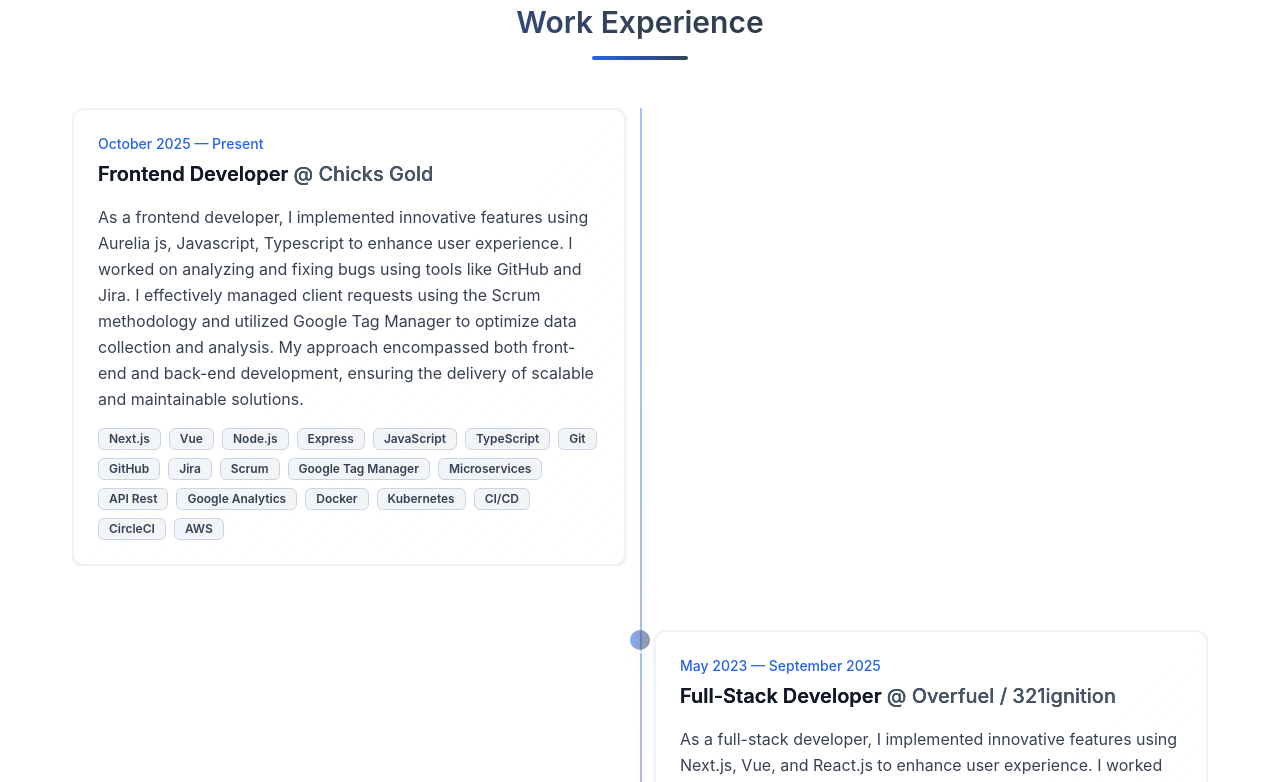
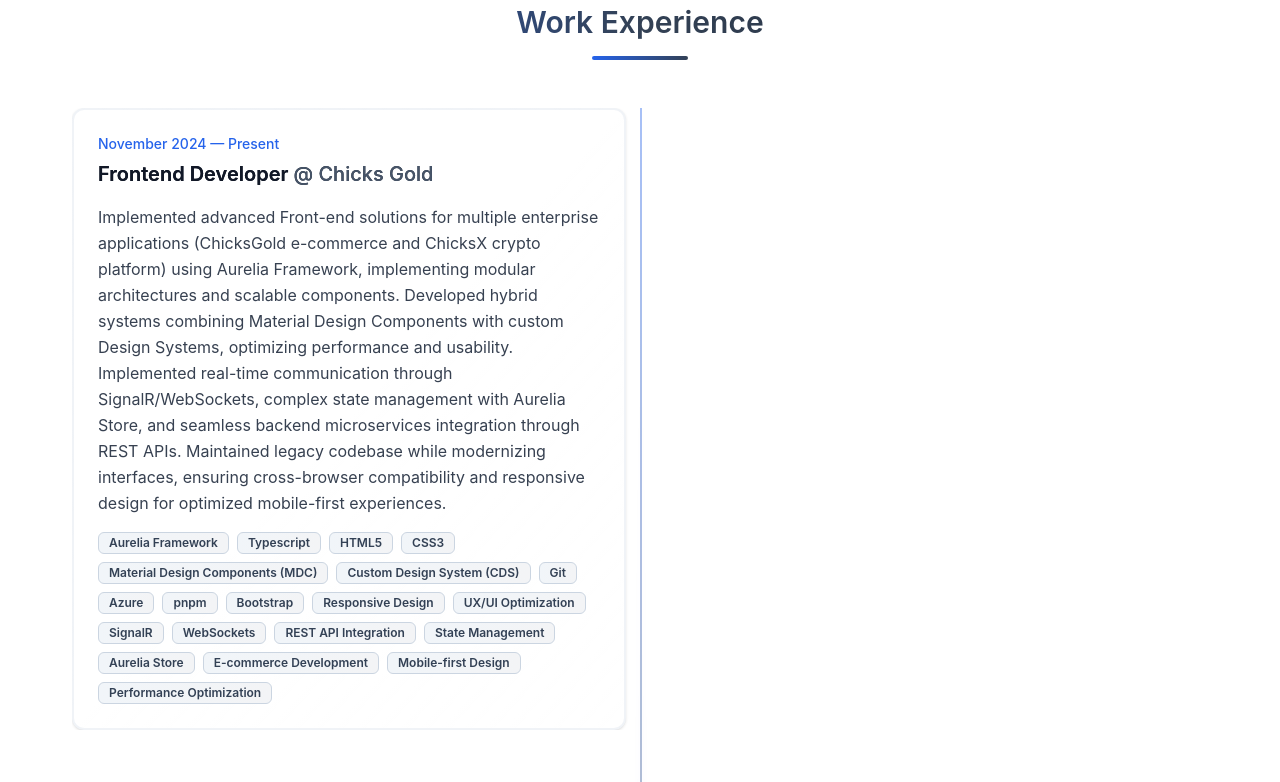
Before and after one commit to luisfrm/portfolios-react, a React (Vite) app: page / in a window 1280 px wide. Shown: the part 860-1642 px from the top of the page. Built offline with nearby package versions, Linux system fonts and the light colour scheme.

Commit message:
Update work experience

```diff
--- a/src/lib/constants.ts
+++ b/src/lib/constants.ts
@@ -1,7 +1,7 @@
 // PDF URLs
 export const PDF_URLS = {
   en: "https://drive.google.com/file/d/1uZU-2QexviG9ET6u8dLI6f2R1topivXR/view?usp=sharing",
-  es: "https://drive.google.com/file/d/1RAgnxrdfFGLuvQir7EuUsh_vxmVhDi9v/view?usp=sharing"
+  es: "https://drive.google.com/file/d/1YXrq70AqSPr8nytCEOEdpf3LiazIEanU/view?usp=sharing"
 } as const;
 
 // Local Storage Keys
--- a/src/translations/en.tsx
+++ b/src/translations/en.tsx
@@ -177,30 +177,31 @@ export const en: Data = {
 			{
 				company: "Chicks Gold",
 				position: "Frontend Developer",
-				period: "October 2025 — Present",
+				period: "November 2024 — Present",
 				description:
-					"As a frontend developer, I implemented innovative features using Aurelia js, Javascript, Typescript to enhance user experience. I worked on analyzing and fixing bugs using tools like GitHub and Jira. I effectively managed client requests using the Scrum methodology and utilized Google Tag Manager to optimize data collection and analysis. My approach encompassed both front-end and back-end development, ensuring the delivery of scalable and maintainable solutions.",
+					"Implemented advanced Front-end solutions for multiple enterprise applications (ChicksGold e-commerce and ChicksX crypto platform) using Aurelia Framework, implementing modular architectures and scalable components. Developed hybrid systems combining Material Design Components with custom Design Systems, optimizing performance and usability. Implemented real-time communication through SignalR/WebSockets, complex state management with Aurelia Store, and seamless backend microservices integration through REST APIs. Maintained legacy codebase while modernizing interfaces, ensuring cross-browser compatibility and responsive design for optimized mobile-first experiences.",
 				skills: [
-					"Next.js",
-					"Vue",
-					"Node.js",
-					"Express",
-					"JavaScript",
-					"TypeScript",
+					"Aurelia Framework",
+					"Typescript",
+					"HTML5",
+					"CSS3",
+					"Material Design Components (MDC)",
+					"Custom Design System (CDS)",
 					"Git",
-					"GitHub",
-					"Jira",
-					"Scrum",
-					"Google Tag Manager",
-					"Microservices",
-					"API Rest",
-					"Google Analytics",
-					"Docker",
-					"Kubernetes",
-					"CI/CD",
-					"CircleCI",
-					"AWS",
-				],
+					"Azure",
+					"pnpm",
+					"Bootstrap",
+					"Responsive Design",
+					"UX/UI Optimization",
+					"SignalR",
+					"WebSockets",
+					"REST API Integration",
+					"State Management",
+					"Aurelia Store",
+					"E-commerce Development",
+					"Mobile-first Design",
+					"Performance Optimization",
+				]
 			},
 			{
 				company: "Overfuel / 321ignition",
--- a/src/translations/es.tsx
+++ b/src/translations/es.tsx
@@ -131,9 +131,38 @@ export const es: Data = {
 		title: "Experiencia Laboral",
 		workExperiencesList: [
 			{
+				company: "Chicks Gold",
+				position: "Frontend Developer",
+				period: "Noviembre 2024 — Presente",
+				description:
+					"Implementé soluciones avanzadas de Front-end para múltiples aplicaciones empresariales (ChicksGold e-commerce y ChicksX crypto platform) utilizando Aurelia Framework, implementando arquitecturas modulares y componentes escalables. Desarrollé sistemas híbridos combinando Material Design Components con un sistema de diseño personalizado, optimizando rendimiento y usabilidad. Implementé comunicación en tiempo real a través de SignalR/WebSockets, gestión de estado compleja con Aurelia Store, y una integración sin complicaciones de servicios backend a través de APIs REST. Mantuve el código base mientras modernizaba interfaces, asegurando compatibilidad con navegadores y diseño responsivo para experiencias móviles optimizadas.",
+				skills: [
+					"Aurelia Framework",
+					"Typescript",
+					"HTML5",
+					"CSS3",
+					"Material Design Components (MDC)",
+					"Custom Design System (CDS)",
+					"Git",
+					"Azure",
+					"pnpm",
+					"Bootstrap",
+					"Responsive Design",
+					"UX/UI Optimization",
+					"SignalR",
+					"WebSockets",
+					"REST API Integration",
+					"State Management",
+					"Aurelia Store",
+					"E-commerce Development",
+					"Mobile-first Design",
+					"Performance Optimization",
+				]
+			},
+			{
 				company: "Overfuel",
 				position: "Desarrollador Full-Stack",
-				period: "Mayo 2023 — Presente",
+				period: "Mayo 2023 — Septiembre 2025",
 				description:
 					"Diseñé e implementé funcionalidades innovadoras utilizando Next.js o Vue para mejorar la interacción del usuario. Trabajé en el análisis y corrección de errores en el software empleando herramientas de diagnóstico y seguimiento en GitHub y Jira, asegurando estabilidad y rendimiento óptimo. Colaboré en el desarrollo del Back-end utilizando Node.js y Express dentro de una arquitectura de microservicios, promoviendo la escalabilidad y mantenibilidad. Utilizando ademas una base de datos en MongoDB. Manejé eficazmente de peticiones técnicas y no técnicas de los clientes, utilizando la metodología Scrum para gestionar y priorizar tareas, y Google Tag Manager para la implementación de thirdparties.",
 				skills: [
```
